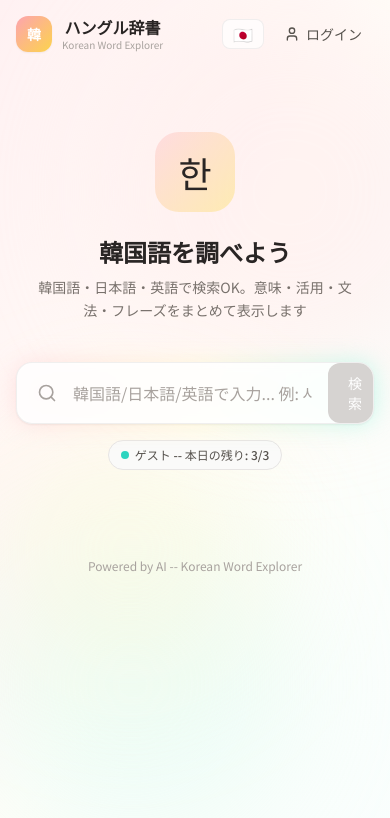
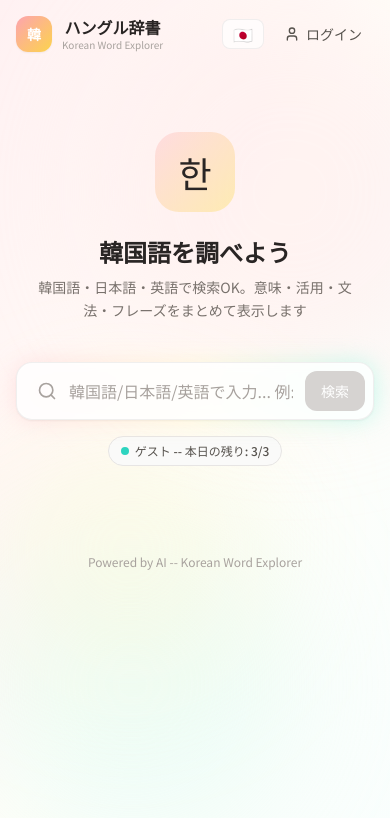
Before and after one commit to kohei0308/korean-word-explorer, a React (Vite) app: page / in a window 390 px wide. Shown: the top 818 px of the page. Built offline with nearby package versions, Linux system fonts and the light colour scheme; no server answers.

Commit message:
Update mobile search UI

```diff
--- a/src/components/SearchBar.tsx
+++ b/src/components/SearchBar.tsx
@@ -29,13 +29,13 @@ export default function SearchBar({ onSearch, loading }: SearchBarProps) {
             value={query}
             onChange={(e) => setQuery(e.target.value)}
             placeholder={t('searchPlaceholder')}
-            className="flex-1 px-4 py-4 text-base bg-transparent text-stone-800 placeholder-stone-400 focus:outline-none"
+            className="min-w-0 flex-1 px-3 sm:px-4 py-4 text-base bg-transparent text-stone-800 placeholder-stone-400 focus:outline-none"
             disabled={loading}
           />
           <button
             type="submit"
             disabled={loading || !query.trim()}
-            className="mr-2 px-5 py-2.5 bg-rose-400 hover:bg-rose-500 disabled:bg-stone-300 text-white rounded-xl font-medium text-sm transition-colors duration-200 flex items-center gap-2"
+            className="mr-2 min-w-[60px] flex-shrink-0 px-4 sm:px-5 py-2.5 bg-rose-400 hover:bg-rose-500 disabled:bg-stone-300 text-white rounded-xl font-medium text-sm transition-colors duration-200 flex items-center justify-center gap-2"
           >
             {loading ? (
               <Loader2 className="w-4 h-4 animate-spin" />
```
